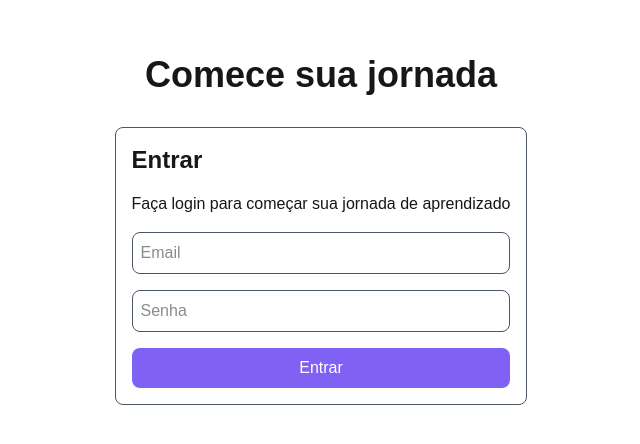
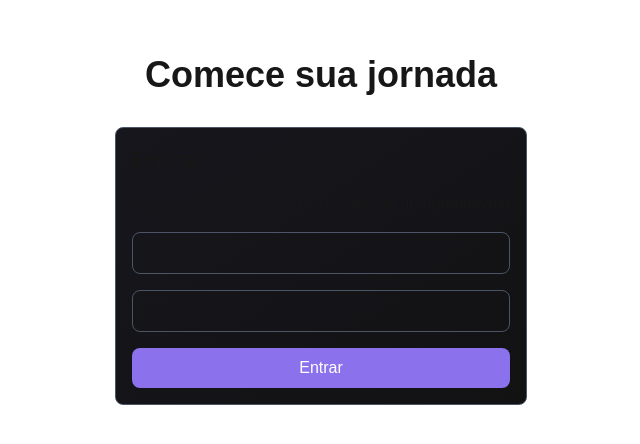
Before and after one commit to ViniNathan/glossary-app, a Next.js app in the folder frontend/: page /login in a window 1280 px wide. Shown: the part 170-614 px from the top of the page, without its empty margins (319-959 px from the left). Built offline with nearby package versions, Linux system fonts and the light colour scheme.

Commit message:
style: update login card background gradient and submit button color

```diff
--- a/frontend/src/app/(public)/login/page.tsx
+++ b/frontend/src/app/(public)/login/page.tsx
@@ -4,7 +4,7 @@ function LoginPage() {
   return (
     <div className="container mx-auto flex h-screen flex-col items-center justify-center gap-8">
       <h1 className="text-4xl font-bold">Comece sua jornada</h1>
-      <div className="w-max flex flex-col items-left justify-center border border-gray-600 rounded-lg p-4">
+      <div className="w-max flex flex-col items-left justify-center bg-gradient-to-br from-[#17161d] to-[#121213] border border-gray-600 rounded-lg p-4">
         <h1 className="text-2xl font-bold mb-4">Entrar</h1>
         <p>Faça login para começar sua jornada de aprendizado</p>
 
@@ -21,7 +21,7 @@ function LoginPage() {
           />
           <button
             type="submit"
-            className="bg-[#7f62f4] text-white rounded-lg p-2"
+            className="bg-[#8b72ec] text-white rounded-lg p-2"
           >
             Entrar
           </button>
```
